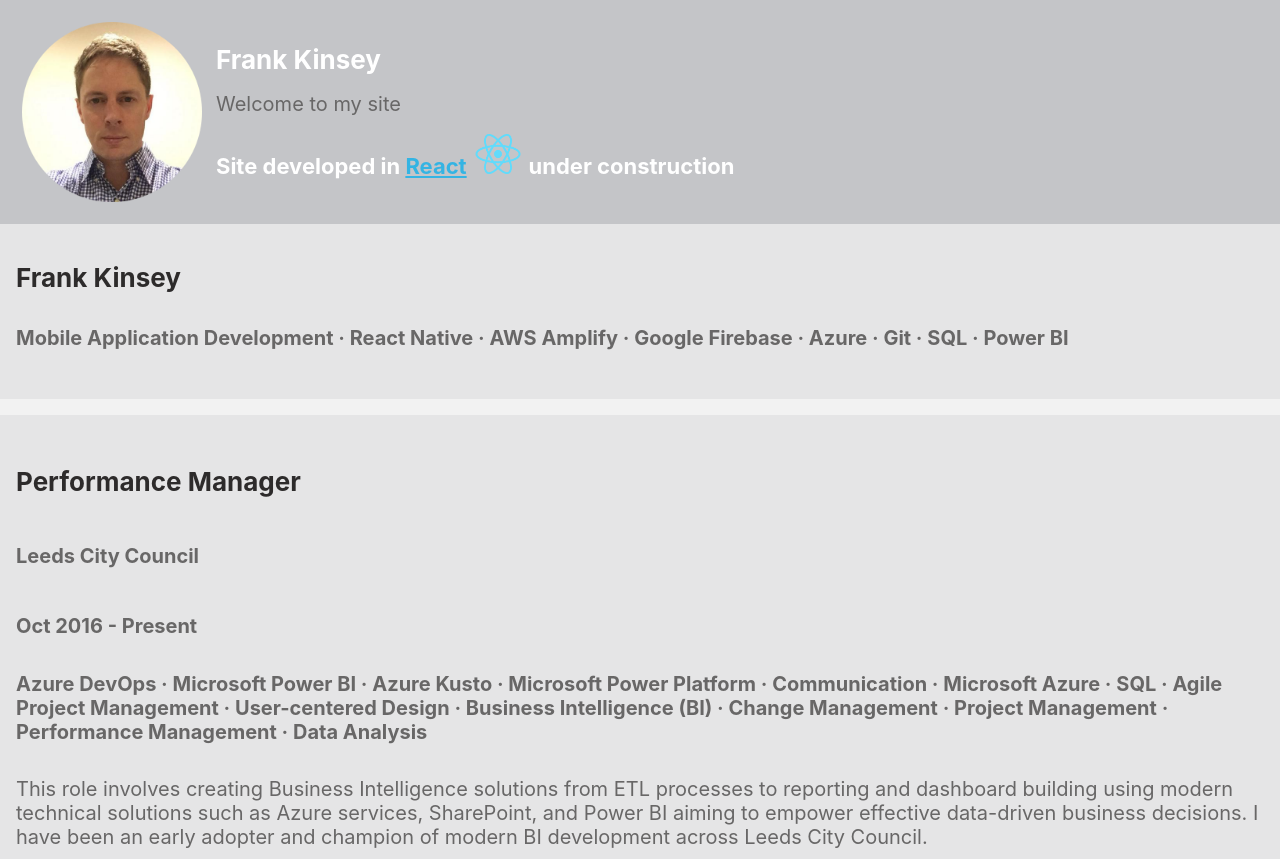
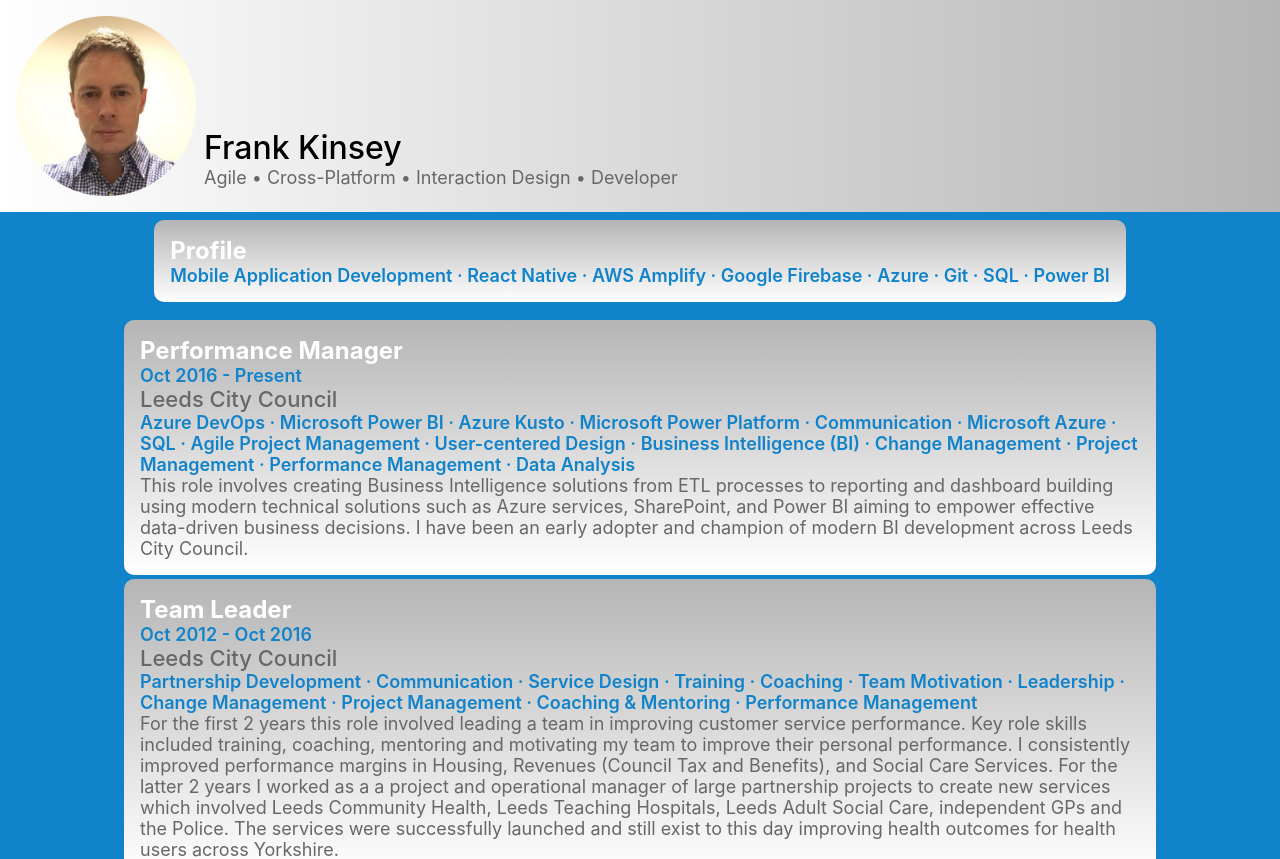
Before and after one commit to talk2frank/githubpages, a React (Create React App) app: page / in a window 1280 px wide. Shown: the top 859 px of the page. Built offline with nearby package versions, Linux system fonts and the light colour scheme.

Commit message:
css updates flex ansd widths

```diff
--- a/package.json
+++ b/package.json
@@ -4,7 +4,7 @@
   "version": "0.1.0",
   "private": true,
   "dependencies": {
-    "@coreui/react": "^4.7.0",
+    "@svgr/webpack": "^7.0.0",
     "@testing-library/jest-dom": "^5.16.5",
     "@testing-library/react": "^13.4.0",
     "@testing-library/user-event": "^13.5.0",
@@ -40,6 +40,7 @@
     ]
   },
   "devDependencies": {
-    "gh-pages": "^5.0.0"
+    "gh-pages": "^5.0.0",
+    "@svgr/webpack": "^6.5.1"
   }
 }
--- a/public/index.html
+++ b/public/index.html
@@ -6,7 +6,7 @@
     <meta name="viewport" content="width=device-width, initial-scale=1" />
     <meta name="theme-color" content="#000000" />
     <meta
-      name="description"
+      name="frank kinsets profile page"
       content="Web site created using create-react-app"
     />
     <link rel="apple-touch-icon" href="%PUBLIC_URL%/logo192.png" />
@@ -24,7 +24,7 @@
       work correctly both with client-side routing and a non-root public URL.
       Learn how to configure a non-root public URL by running `npm run build`.
     -->
-    <title>React App</title>
+    <title>Franks Profile</title>
   </head>
   <body>
     <noscript>You need to enable JavaScript to run this app.</noscript>
--- a/src/App.css
+++ b/src/App.css
@@ -1,21 +1,65 @@
+
+/*global variables*/
+:root{
+  --main-bg-colour:white;
+  --secondary-bg-colour:#b5b5b5;
+  --tertiary-bg-colour:black;
+
+  --main-font-colour:black;
+  --secondary-font-colour:#686767;
+  --link-font-colour:#1083cb;
+  --tertiary-font-colour:white;
+
+  --light-grey:#e5e5e6;
+
+  --header-font:'Trebuchet MS';
+
+  --big-font-size: calc(10px + 2vmin);
+  --title-font-size:calc(8px + 2vmin);
+  --med-font-size: calc(6px + 2vmin);
+  --bold-font-size: calc(4px+ 2vmin);
+  --body-font-size: calc(2px + 2vmin);
+  --footer-font-size: calc(6px + 1vmin);
+
+  --card-max-width: 1000px;
+}
+
+
 /*General Styling*/
 
 a{
-  color: rgb(52, 180, 227);
-
-}
-a:hover{
-  color: rgb(176, 211, 223);
+  color:var(--link-font-colour);
 }
 
-table {
-  display: flex;
-  flex-direction: row;
-  justify-content: center;
+h1 {
+  margin:0 0 0 0;
 }
 
-td {
-  width: 30em;
+h2 {
+  font-size: var(--title-font-size);
+  color:var(--tertiary-font-colour);
+  margin:0 0 0 0;
+}
+
+h5 {
+  font-size: var(--med-font-size);
+  color: var(--secondary-font-colour);
+  font-weight: 500;
+  margin:0 0 0 0;
+}
+
+h6 {
+  font-size: var(--body-font-size);
+  color:var(--link-font-colour);
+  font-weight: 600;
+  margin:0 0 0 0;
+}
+
+
+body{
+  margin: 0 0 0 0;
+  font-size: var(--body-font-size);
+  color: var(--secondary-font-colour);
 }
 
 /*App level styling*/
@@ -24,11 +68,17 @@
   display: flex;
   flex-direction: column;
   min-height: 100vh;
-  background-color: #f2f2f2;
 }
 
 .AppContent{
   flex-grow: 1;
+  display: flex;
+  flex-direction: column;
+  background-color: #1083cb;
+  padding: 8px;
+  justify-content:center;
+  align-items: center;
+
 }
 
 .App-icon{
@@ -36,60 +86,42 @@
   padding: 0px 8px 0px 8px;
 }
 
+.App-icon:hover{
+  transform: scale(1.1);
+}
+
 /*Banner styling*/
 
-.App-banner {
+.Banner {
   display: flex;
   flex-direction: row;
-  background-color: #c4c5c8;
+  background-image: linear-gradient(to right,var(--main-bg-colour),var(--secondary-bg-colour));
   padding: 16px;
-  align-items:center;
+  align-items:flex-end;
   justify-items: center;
 
 }
 
-.AppBanner-profilepic {
+
+.Banner-profilepic {
   height: calc(100px + 10vmin);
-  padding: 6px;
   max-height: 200px;
   pointer-events: none;
 }
 
-.AppBanner-space{
+.Banner-cont{
   padding: 8px;
   display: flex;
   flex-direction: column;
 }
 
-.AppBanner-header{
-  font-size: calc(10px + 2vmin);
-  color: white;
+.Banner-header{
+  font-family:var(--big-font-size);
+  font-weight:500;
+  font-size: calc(16px + 2vmin);
+  color: var(--main-font-colour);
 }
 
-.AppBanner-subtext{
-  font-size: calc(6px + 2vmin);
-  color: white;
-}
-
-
-/*Body styling*/
-
-.App-body{
-  background-color: #e6e6e6;
-  padding: 16px;
-  align-items:flex-start;
-  justify-content: flex-start;
-}
-
-.AppBody-header{
-  font-size: calc(10px + 2vmin);
-  color: rgb(45, 43, 43);
-}
-
-.AppBody-text{
-  font-size: calc(4px + 2vmin);
-  color: rgb(104, 103, 103);
-}
 
 /*Footer styling*/
 
@@ -103,24 +135,36 @@
 }
 
 .AppFooter-tagline{
-  font-size: calc(6px + 1vmin);
+  font-size: var(--footer-font-size);
+}
+
+/*AppBody styling*/
+
+.App-body{
+  align-items:flex-start;
+  justify-content: flex-start;
 }
 
 /*cards and containers*/
 
 .profilecontainer{
-  background-color: #e5e5e6;
+  border-radius: 10px;
+  background-image: linear-gradient(var(--secondary-bg-colour),white);
   padding: 16px;
-  align-items:flex-start;
-  justify-content: flex-start;
+  max-width: var(--card-max-width);
 }
 
+
 .emplistcont{
+  padding: 0 0 0 0;
+}
+
+.emplist{
+  border-radius: 10px;
   list-style-type: none;
-  background-color: #e5e5e6;
+  background-image: linear-gradient(var(--secondary-bg-colour),white);
   padding: 16px;
-  align-items:flex-start;
-  justify-content: flex-start;
-  display:flex;
-  flex-direction: column;
+  margin-bottom: 4px;
+  max-width: var(--card-max-width);
+
 }
--- a/src/App.js
+++ b/src/App.js
@@ -9,17 +9,17 @@
  */
 
 import './App.css';
-import MyFooter, { Jobs, MyBanner, ProfileContainer } from './components/components';
+import MyFooter, { EmplistCont, MyBanner, ProfileContainer } from './components/components';
 
 function App() {
 
   return (
     <div className="App">
-    <div className='AppContent'>
-      <MyBanner></MyBanner>
-      <ProfileContainer></ProfileContainer>
-      <Jobs></Jobs>
-    </div>
+    <MyBanner></MyBanner>
+      <div className='AppContent'>
+        <ProfileContainer></ProfileContainer>
+        <EmplistCont></EmplistCont>
+      </div>
     <MyFooter></MyFooter>
     </div>
   );
--- a/src/components/components.js
+++ b/src/components/components.js
@@ -8,40 +8,28 @@
  *
  */
 
-import icons from '../images/imgindex.js';
+import images from '../images/imgindex.js';
 import { employerData, profileData } from '../data/data.js';
 
 
+//<h2 className='AppBanner-subtext'>A site developed in <a href='https://reactjs.org/'>React</a></h2>
 
 export function MyBanner(){
     return(
-        <div className="App-banner">
-        <img src={icons.me} className="AppBanner-profilepic" alt="Profile Pic" />
-        <div className='AppBanner-space'>
-            <h1 className='AppBanner-header'>Frank Kinsey</h1>
-            <body className='AppBody-text'>Welcome to my site</body>
-            <h2 className='AppBanner-subtext'>
-            Site developed in <a href='https://reactjs.org/'>React</a>
-            <a href='https://reactjs.org/'>
-            <img src={icons.react} alt="React" className='App-icon'></img></a>
-            under construction
-            </h2>
+        <div className="Banner">
+        <img src={images.me} className="Banner-profilepic" alt="Profile Pic" />
+        <div className='Banner-cont'>
+            <h1 className='Banner-header'>Frank Kinsey</h1>
+            <body>Agile • Cross-Platform • Interaction Design • Developer</body>
         </div>
       </div>
     )
 }
 
-export function Profile({ name, bio, keyskills}){
-  if (!name) return <div />;
-  return (
-    <div>
-      <h2 className='AppBody-header'>{name}</h2>
-      <h5 className='AppBody-text'>{bio}</h5>
-      <h5 className='AppBody-text'>{keyskills}</h5>
-    </div>
-  );
-};
 
+//containers for data items
+
+//profile container
 export function ProfileContainer(){
   return(
     <>
@@ -52,8 +40,8 @@
               <Profile
                 key={key}
                 name={data.name}
+                keyskills={data.keyskills}
                 bio={data.bio}
-                keyskills={data.keyskills}
               />
             </div>
           );
@@ -63,22 +51,8 @@
   )
 }
 
-//class for a job
-export function Job({job}){
-  if (!job) return <div/>;
-  return (
-    <li className='emplist'>
-      <h4 className='AppBody-header'>{job.role}</h4>
-      <h6 className='AppBody-text'>{job.employer}</h6>
-      <h5 className='AppBody-text'>{job.period}</h5>
-      <h5 className='AppBody-text'>{job.skills}</h5>
-      <body className='AppBody-text'>{job.description}</body>
-    </li>
-  );
-};
-
-//list of jobs why no worky?
-export function Jobs(){
+//employer container
+export function EmplistCont(){
   if (!employerData) return <div/>;
   return (
     <ul className='emplistcont'>
@@ -92,15 +66,46 @@
 };
 
 
+//component classes for handling items
+
+//component class for profile data
+export function Profile({bio, keyskills}){
+  if (!keyskills) return <div/>;
+  return (
+    <div>
+      <h2>Profile</h2>
+      <h6>{keyskills}</h6>
+      <body>{bio}</body>
+    </div>
+  );
+};
+
+//component class for a job
+export function Job({job}){
+  if (!job) return <div/>;
+  return (
+    <li className='emplist'>
+      <h2>{job.role}</h2>
+      <h6>{job.period}</h6>
+      <h5>{job.employer}</h5>
+      <h6>{job.skills}</h6>
+      <body>{job.description}</body>
+    </li>
+  );
+};
+
+
+
+//footer component
 export function MyFooter(){
     return(
         <footer className='App-footer'>
         <a href='https://www.linkedin.com/in/frank-kinsey/'>
-          <img src={icons.linkedin} alt="LinkedIn" className='App-icon'></img>
+          <img src={images.linkedin} alt="LinkedIn" className='App-icon'></img>
         </a>
-        <p className='AppFooter-tagline'>Site created by Frank Kinsey 2023</p>
+        <p className='AppFooter-tagline'>© 2023, Frank Kinsey</p>
         <a href='https://github.com/talk2frank'>
-              <img src={icons.github} alt="GitHub" className='App-icon'></img>
+              <img src={images.github} alt="GitHub" className='App-icon'></img>
         </a>
       </footer>
     )
--- a/src/data/data.js
+++ b/src/data/data.js
@@ -1,6 +1,5 @@
 export const profileData = [
     {
-        name:"Frank Kinsey",
         bio:"",
         keyskills:"Mobile Application Development · React Native · AWS Amplify · Google Firebase · Azure · Git · SQL · Power BI"
     }
--- a/src/images/imgindex.js
+++ b/src/images/imgindex.js
@@ -13,11 +13,11 @@
 import github from './github.png';
 import me from './Me.png';
 
-const icons = {
+const images = {
     linkedin,
     react,
     github,
     me
 }
 
-export default icons;
+export default images;
```
Also changed, not shown: src/images/github.png, 1 other file (tests, documents, lock files or other folders).
